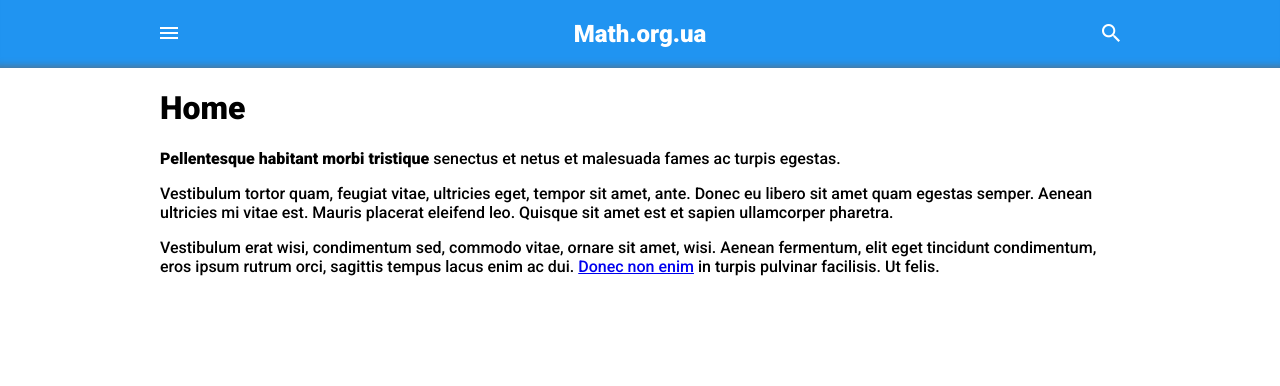
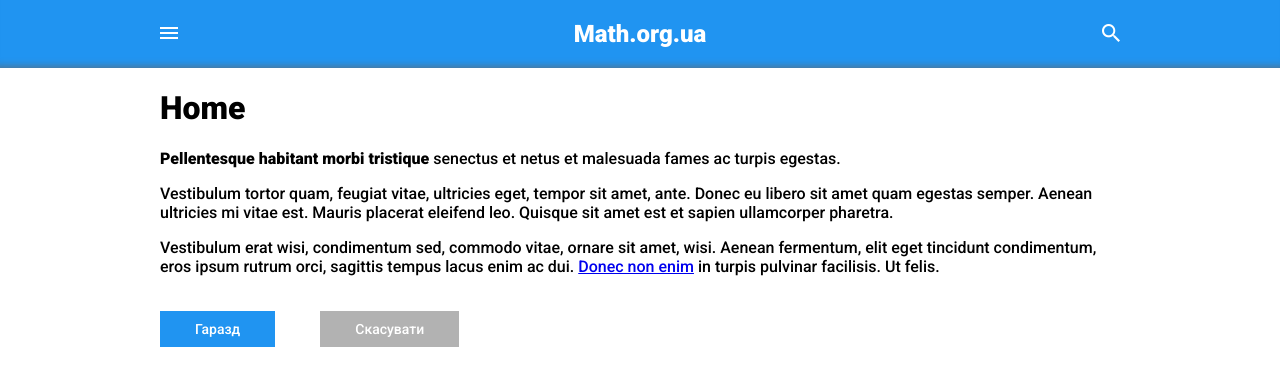
Before and after one commit to vyspiansky/react-demo-app, a React (Create React App) app: page / in a window 1280 px wide. Shown: the top 386 px of the page. Built offline with nearby package versions, Linux system fonts and the light colour scheme.

Commit message:
Styled buttons

```diff
--- /dev/null
+++ b/src/components/Button.css
@@ -0,0 +1,26 @@
+.Button {
+    background-color: #2094f1;
+    border: 0;
+    color: #fff;
+    cursor: pointer;
+    display: inline-block;
+    font: inherit;
+    font-size: 14px;
+    line-height: normal;
+    overflow: visible;
+    padding: 10px 35px;
+    transition: background-color 250ms ease-out;
+}
+
+.Button:hover {
+    background-color: #fdbf05;
+    transition: background-color 350ms ease-in;
+}
+
+.Button-secondary {
+    background-color: #b2b2b2;
+}
+
+.Button-secondary:hover {
+    background-color: #808080;
+}
--- /dev/null
+++ b/src/components/Button.js
@@ -0,0 +1,25 @@
+import React, { Component } from 'react';
+
+import './Button.css';
+
+class Button extends Component {
+    render() {
+        const buttonClassName = "Button" + (this.props.secondary ? ' Button-secondary' : '');
+        let control;
+
+        switch (this.props.type) {
+            case 'link':
+                control = <a className={buttonClassName} role="button">{this.props.text}</a>
+                break;
+            case 'text':
+                control = <span className={buttonClassName} role="button">{this.props.text}</span>
+                break;
+            default:
+                control = <button className={buttonClassName} type="button">{this.props.text}</button>
+        }
+
+        return control;
+    }
+}
+
+export default Button;
--- /dev/null
+++ b/src/components/ButtonList.css
@@ -0,0 +1,14 @@
+.ButtonList ul {
+    margin: 35px 0 45px 0;
+    padding: 0;
+}
+
+.ButtonList ul li {
+    display: inline-block;
+    list-style-type: none;
+    margin-right: 45px;
+}
+
+.ButtonList ul li:last-child {
+    margin-right: 0;
+}
--- /dev/null
+++ b/src/components/ButtonList.js
@@ -0,0 +1,21 @@
+import React, { Component } from 'react';
+
+import './ButtonList.css';
+
+import Button from './Button';
+
+class ButtonList extends Component {
+
+    render() {
+        return (
+            <div className="ButtonList">
+                <ul>
+                    <li><Button type="link" text="Гаразд" /></li>
+                    <li><Button text="Скасувати" secondary="true" /></li>
+                </ul>
+            </div>
+        );
+    }
+}
+
+export default ButtonList;
--- a/src/components/Home.js
+++ b/src/components/Home.js
@@ -1,5 +1,7 @@
 import React, { Component } from 'react';
 import {Helmet} from "react-helmet";
+
+import ButtonList from './ButtonList';
 
 class Home extends Component {
     render() {
@@ -19,6 +21,9 @@ class Home extends Component {
                 <p>Vestibulum erat wisi, condimentum sed, commodo vitae, ornare sit amet, wisi. Aenean fermentum, elit eget
                 tincidunt condimentum, eros ipsum rutrum orci, sagittis tempus lacus enim ac dui. <a href="#">Donec non enim</a> in turpis
                 pulvinar facilisis. Ut felis.</p>
+
+                <ButtonList />
+
             </div>
         );
     }
```
